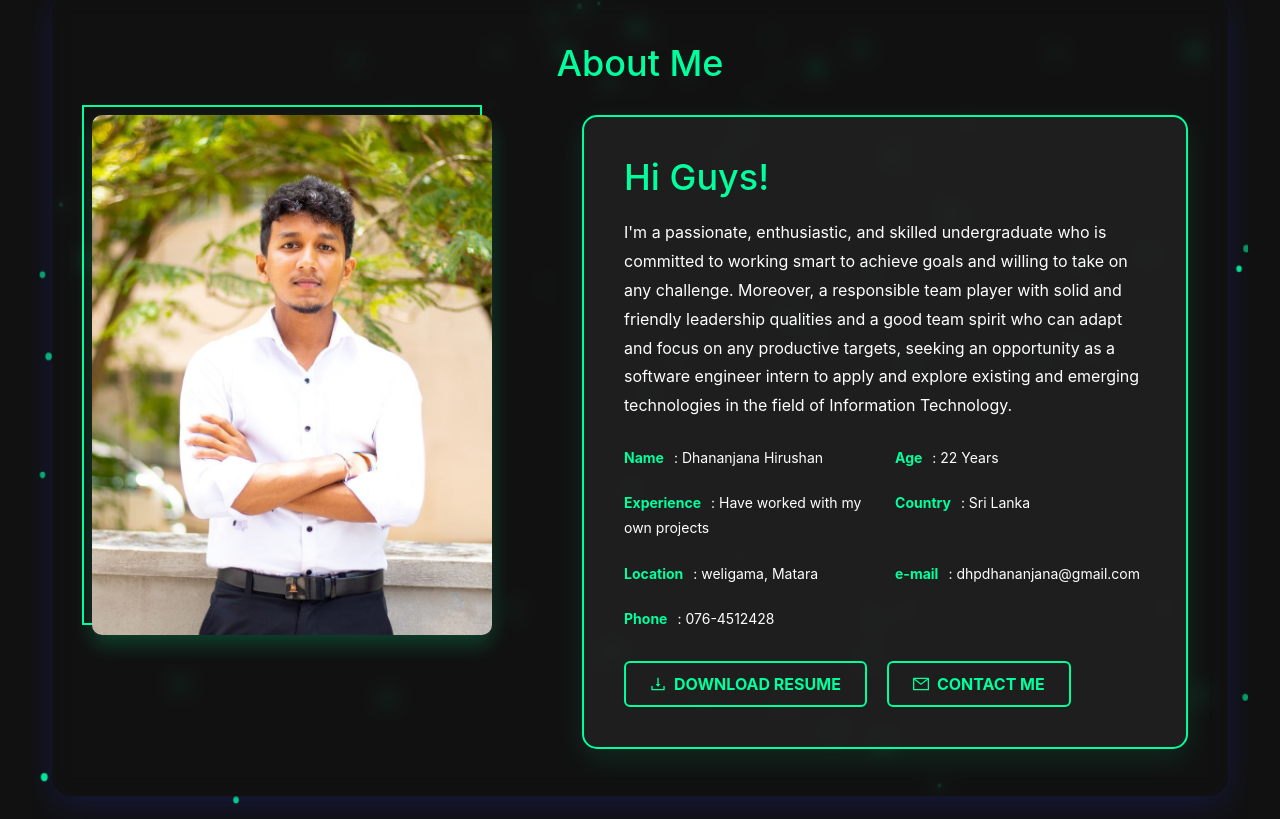
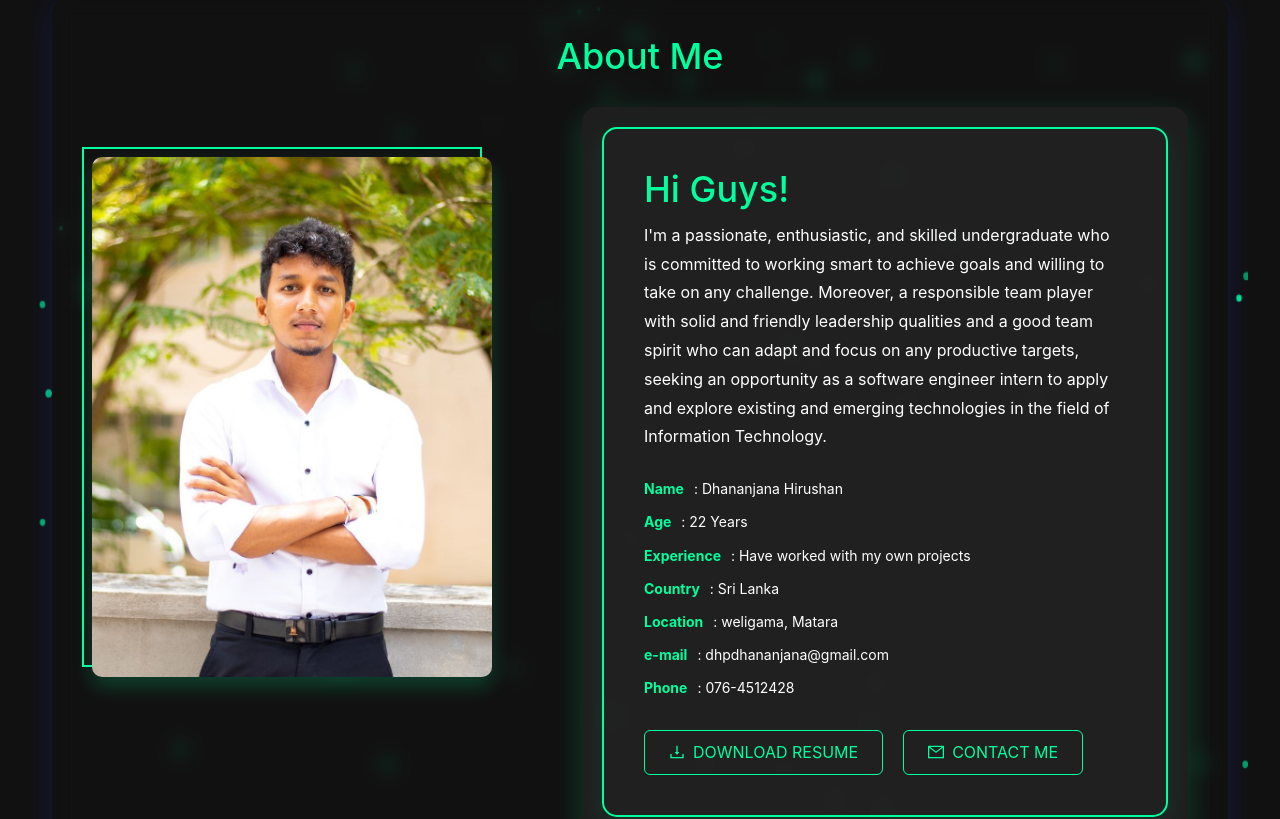
Before and after one commit to hirushan2001/portfolio, a React (Vite) app: page / in a window 1280 px wide. Shown: the part 896-1715 px from the top of the page. Built offline with nearby package versions, Linux system fonts and the light colour scheme.

Commit message:
about update

```diff
--- a/src/pages/About.css
+++ b/src/pages/About.css
@@ -1,3 +1,4 @@
+/* Base Container */
 .about-container {
   position: relative;
   background-color: #111;
@@ -13,6 +14,11 @@
   overflow: hidden;
 }
 
+.about-container.visible {
+  opacity: 1;
+}
+
+/* Background Canvas */
 .background-canvas {
   position: absolute;
   top: 0;
@@ -22,6 +28,7 @@
   z-index: 1;
 }
 
+/* Content Wrapper */
 .content-wrapper {
   position: relative;
   z-index: 2;
@@ -37,10 +44,7 @@
   align-items: center;
 }
 
-.about-container.visible {
-  opacity: 1;
-}
-
+/* Section Title */
 .section-title {
   font-size: 36px;
   color: #00ff9d;
@@ -57,6 +61,7 @@
   opacity: 1;
 }
 
+/* About Content */
 .about-content {
   display: flex;
   flex-direction: column;
@@ -66,13 +71,33 @@
   gap: 40px;
 }
 
-.about-right, .about-left {
-  opacity: 0;
-  transition: opacity 2s, transform 2s;
-  will-change: transform, opacity;
+.about-content {
+  flex-direction: row;
+  justify-content: space-between;
+  align-items: flex-start;
 }
 
-/* Add keyframe animations */
+.about-left {
+  margin-top: 50px;
+  transform: translateX(-20px);
+  opacity: 0;
+  transition: transform 0.5s ease-out, opacity 0.5s ease-out;
+  position: relative;
+}
+
+.about-right {
+  width: 100%;
+  transform: translateX(20px);
+  opacity: 0;
+  transition: transform 0.5s ease-out, opacity 0.5s ease-out;
+  padding: 20px;
+  background: rgba(34, 34, 34, 0.8);
+  border-radius: 15px;
+  box-shadow: 0 10px 30px rgba(0, 255, 157, 0.2);
+  position: relative;
+}
+
+/* Keyframe Animations */
 @keyframes slide-in-right {
   0% {
     transform: translateX(100%);
@@ -95,6 +120,7 @@
   }
 }
 
+/* Visible State Animations */
 .about-right.visible {
   animation: slide-in-right 1s ease-out forwards;
 }
@@ -103,17 +129,7 @@
   animation: slide-in-left 1s ease-out forwards;
 }
 
-
-
-
-.about-left {
-  margin-bottom: 30px;
-  transform: translateX(-20px);
-  opacity: 0;
-  transition: transform 0.5s ease-out, opacity 0.5s ease-out;
-  position: relative;
-}
-
+/* About Left Styles */
 .about-left::before {
   content: '';
   position: absolute;
@@ -146,13 +162,7 @@
   transform: scale(1.05);
 }
 
-.about-right {
-  width: 100%;
-  transform: translateX(20px);
-  opacity: 0;
-  transition: transform 0.5s ease-out, opacity 0.5s ease-out;
-}
-
+/* About Right Styles */
 .about-box {
   background-color: rgba(34, 34, 34, 0.8);
   border: 2px solid #00ff9d;
@@ -169,7 +179,7 @@
 
 .about-right h1 {
   font-size: 36px;
-  margin-bottom: 20px;
+  margin-bottom: 10px;
   color: #00ff9d;
 }
 
@@ -180,9 +190,10 @@
 }
 
 .about-details {
-  display: grid;
+  display: flex;
+  flex-direction: column;
   grid-template-columns: repeat(auto-fit, minmax(200px, 1fr));
-  gap: 20px;
+  gap: 8px;
   margin-bottom: 30px;
 }
 
@@ -201,15 +212,15 @@
   gap: 20px;
 }
 
+/* Button Styles */
 .download-resume-btn,
 .contact-me-btn {
   background-color: transparent !important;
-  border: 2px solid #00ff9d !important;
+  border: 1px solid #00ff9d !important;
   color: #00ff9d !important;
   padding: 12px 24px !important;
   height: auto !important;
   font-size: 16px !important;
-  font-weight: bold !important;
   transition: all 0.3s ease;
   position: relative;
   overflow: hidden;
@@ -239,16 +250,13 @@
   color: #111 !important;
 }
 
+/* Media Queries */
 @media (min-width: 992px) {
-  .about-content {
-    flex-direction: row;
-    justify-content: space-between;
-    align-items: flex-start;
-  }
   .about-left {
     margin-right: 50px;
     margin-bottom: 0;
   }
+
   .about-right {
     flex: 1;
   }
```
